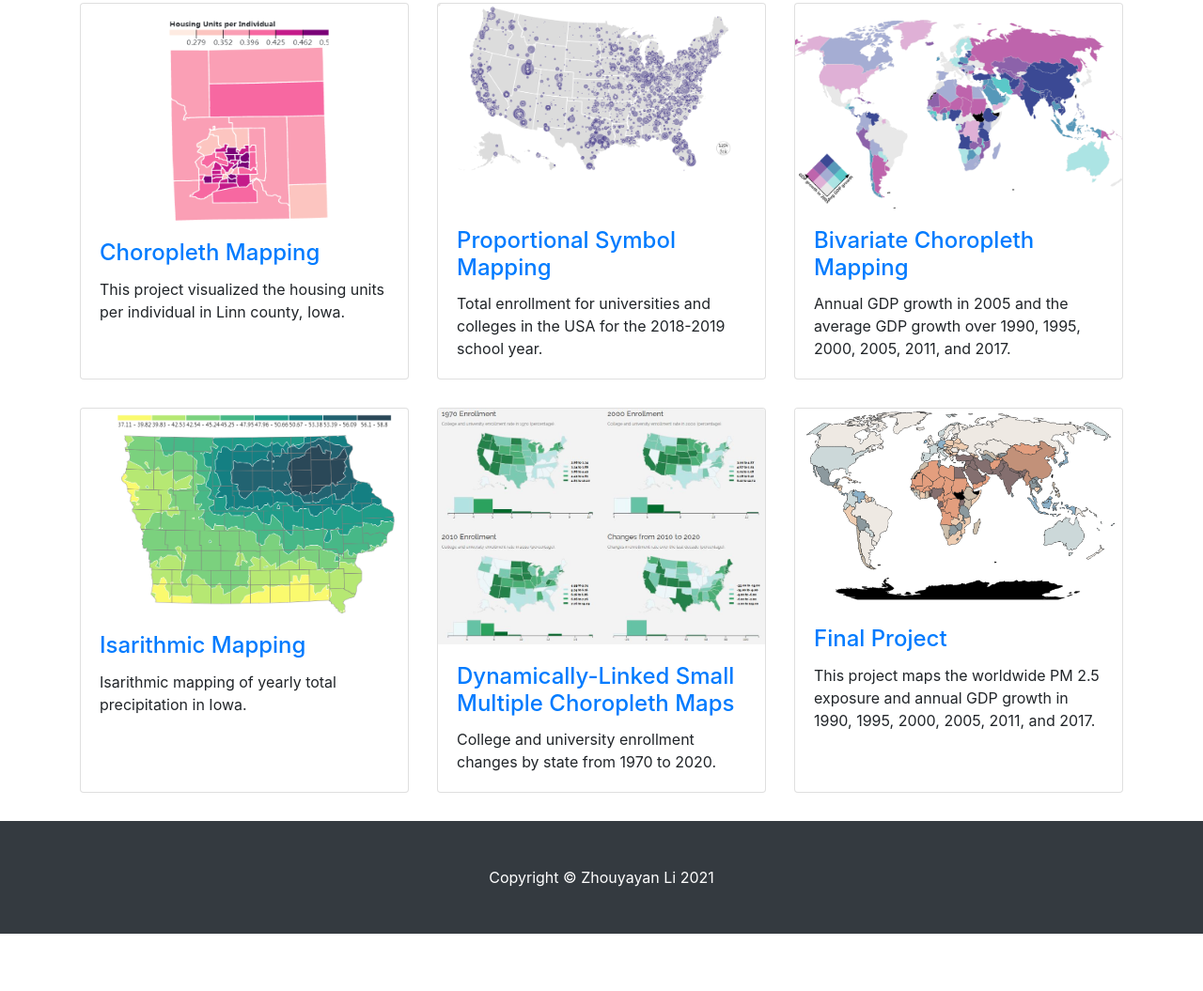
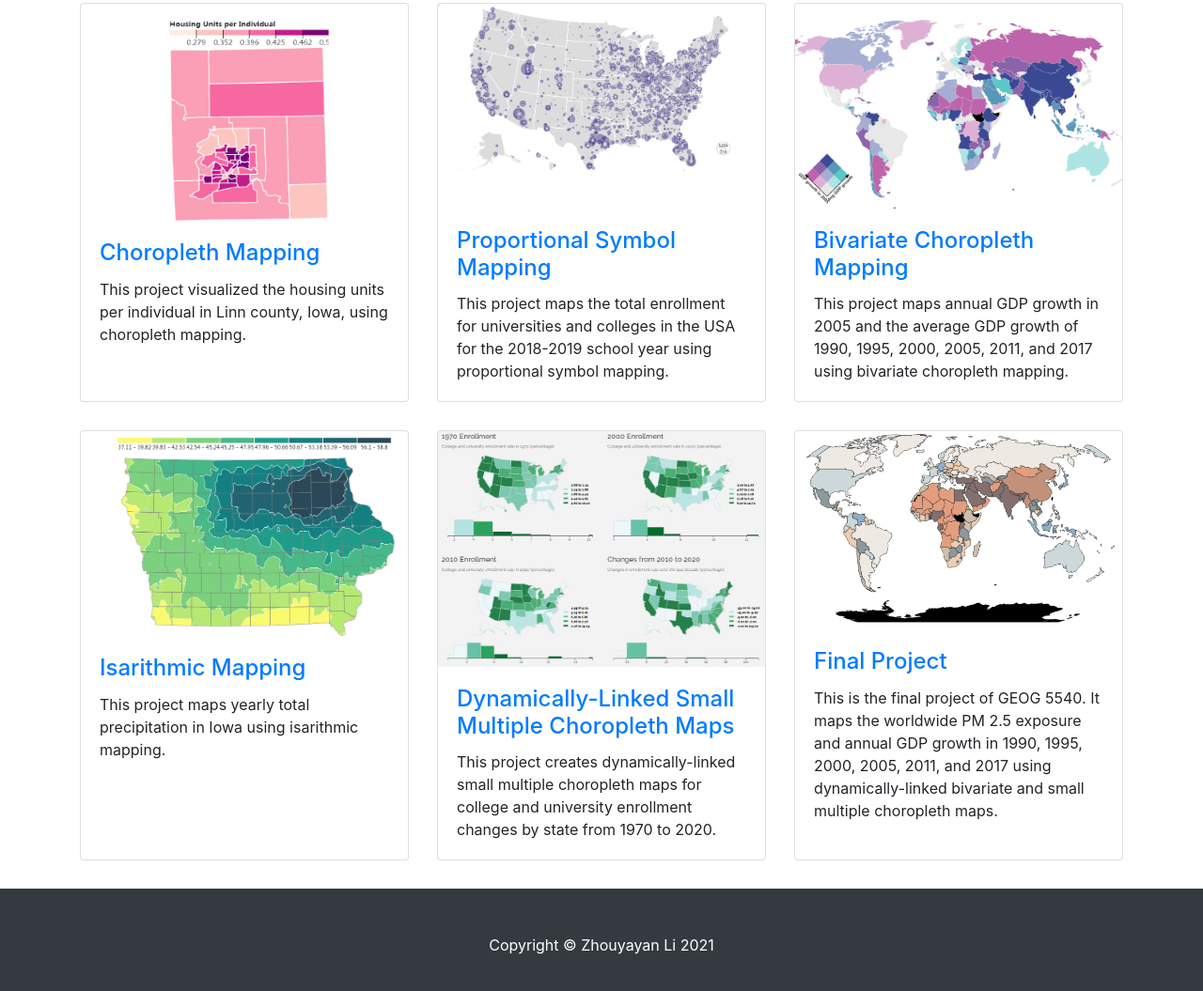
Before and after one commit to geog3540/zli284, a website: page index.html in a window 1280 px wide. Shown: the part 149-1204 px from the top of the page at 94% size. Before the commit the page ends 1143 px from the top, so only its background shows below. Drawn offline with Linux system fonts and the light colour scheme.

Commit message:
Update index.html

```diff
--- a/index.html
+++ b/index.html
@@ -64,7 +64,7 @@
               <h4 class="card-title">
                 <a href="https://observablehq.com/@youthle/assignment3_zhouyayan-li">Choropleth Mapping</a>
               </h4>
-              <p class="card-text">This project visualized the housing units per individual in Linn county, Iowa.</p>
+              <p class="card-text">This project visualized the housing units per individual in Linn county, Iowa, using choropleth mapping.</p>
             </div>
           </div>
         </div>
@@ -75,7 +75,7 @@
               <h4 class="card-title">
                 <a href="https://observablehq.com/@youthle/assignment-4_zhouyayan-li-proportional-symbol-mapping">Proportional Symbol Mapping</a>
               </h4>
-              <p class="card-text">Total enrollment for universities and colleges in the USA for the 2018-2019 school year.</p>
+              <p class="card-text">This project maps the total enrollment for universities and colleges in the USA for the 2018-2019 school year using proportional symbol mapping.</p>
             </div>
           </div>
         </div>
@@ -86,7 +86,7 @@
               <h4 class="card-title">
                 <a href="https://observablehq.com/@youthle/bivariate-choropleth-mapping">Bivariate Choropleth Mapping</a>
               </h4>
-              <p class="card-text">Annual GDP growth in 2005 and the average GDP growth over 1990, 1995, 2000, 2005, 2011, and 2017.</p>
+              <p class="card-text">This project maps annual GDP growth in 2005 and the average GDP growth of 1990, 1995, 2000, 2005, 2011, and 2017 using bivariate choropleth mapping.</p>
             </div>
           </div>
         </div>
@@ -97,7 +97,7 @@
               <h4 class="card-title">
                 <a href="https://observablehq.com/@youthle/isarithmic-mapping-geog-3540">Isarithmic Mapping</a>
               </h4>
-              <p class="card-text">Isarithmic mapping of yearly total precipitation in Iowa.</p>
+              <p class="card-text">This project maps yearly total precipitation in Iowa using isarithmic mapping.</p>
             </div>
           </div>
         </div>
@@ -108,7 +108,7 @@
               <h4 class="card-title">
                 <a href="smallparts/index.html">Dynamically-Linked Small Multiple Choropleth Maps</a>
               </h4>
-              <p class="card-text">College and university enrollment changes by state from 1970 to 2020.</p>
+              <p class="card-text">This project creates dynamically-linked small multiple choropleth maps for college and university enrollment changes by state from 1970 to 2020.</p>
             </div>
           </div>
         </div>
@@ -119,7 +119,7 @@
               <h4 class="card-title">
                 <a href="https://geog3540.github.io/zli284/finalPro/">Final Project</a>
               </h4>
-              <p class="card-text">This project maps the worldwide PM 2.5 exposure and annual GDP growth in 1990, 1995, 2000, 2005, 2011, and 2017.</p>
+              <p class="card-text">This is the final project of GEOG 5540. It maps the worldwide PM 2.5 exposure and annual GDP growth in 1990, 1995, 2000, 2005, 2011, and 2017 using dynamically-linked bivariate and small multiple choropleth maps.</p>
             </div>
           </div>
         </div>
```
